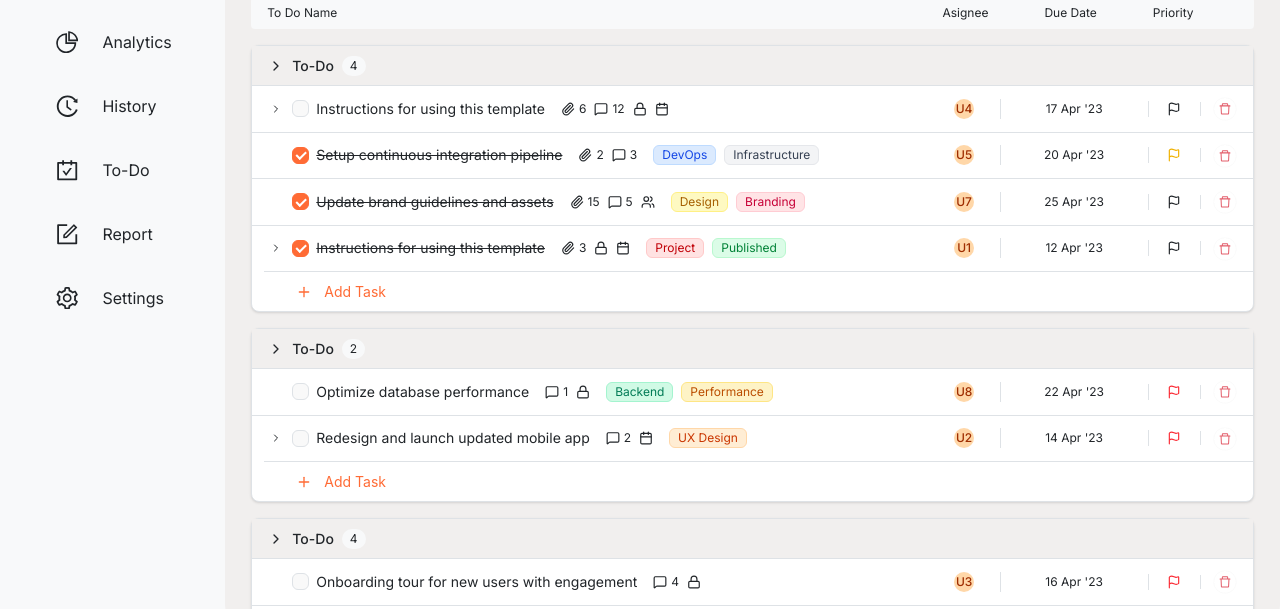
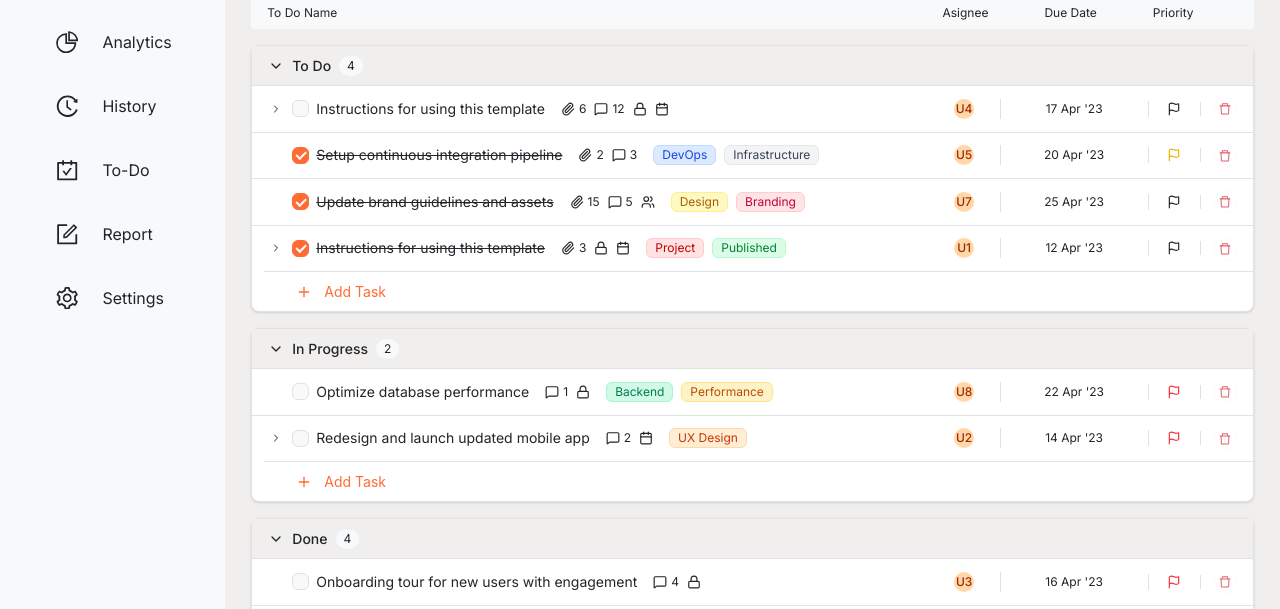
Before and after one commit to FreyGold/AntD, a React (Vite) app: page /todo in a window 1280 px wide. Shown: the part 163-772 px from the top of the page. Built offline with nearby package versions, Linux system fonts and the light colour scheme; data requests are answered from the project's data file.

Commit message:
feature: the header of table now is a collapse trigger

```diff
--- a/src/components/todo/Modal/ModalForm.tsx
+++ b/src/components/todo/Modal/ModalForm.tsx
@@ -42,6 +42,7 @@ const ModalForm = ({
             required: "'${label}' is required!",
          }}>
          <Form.Item name="id" initialValue={id} noStyle></Form.Item>
+         <Form.Item name="completed" initialValue={false} noStyle></Form.Item>
          {/* if the button is pressed from a certain table it will automatically contain it's id (type) */}
          {!columnId && (
             <Form.Item
--- a/src/components/todo/Table/Table.tsx
+++ b/src/components/todo/Table/Table.tsx
@@ -6,6 +6,7 @@ import type { ITask } from "@/services/types/ITask";
 import { SortableContext } from "@dnd-kit/sortable";
 import { Button } from "antd";
 import ModalButton from "../Modal/ModalButton";
+import { useState } from "react";
 
 const TodoList = ({
    tasks,
@@ -16,33 +17,59 @@ const TodoList = ({
    activeId: string | null;
    columnType: string;
 }) => {
+   const TableLabel = () => {
+      switch (columnId) {
+         case "1":
+            return "To Do";
+         case "2":
+            return "In Progress";
+         case "3":
+            return "Done";
+         default:
+            return "To Do";
+      }
+   };
+   const [open, setOpen] = useState(true);
    return (
       <div className="flex-1 min-w-full max-w-5xl bg-card border border-border rounded-lg shadow-sm">
-         <div className="flex items-center gap-2 px-4 py-3 border-b border-border w-full bg-[var(--c-background-dark)] h-10">
-            <ChevronRight className="w-4 h-4 text-muted-foreground" />
-            <h2 className="text-sm font-medium text-foreground">To-Do</h2>
+         <div
+            className="flex items-center gap-2 px-4 py-3 border-b border-border w-full bg-[var(--c-background-dark)] h-10 cursor-pointer"
+            onClick={() => setOpen(!open)}>
+            <ChevronRight
+               className={`w-4 h-4 text-muted-foreground transition-transform ${
+                  open ? "rotate-90" : ""
+               }`}
+            />
+            <h2 className="text-sm font-medium text-foreground">
+               {TableLabel()}
+            </h2>
             <span className="bg-background text-secondary-foreground rounded-full text-xs px-2 py-0.5 h-5 flex items-center">
                {tasks.length}
             </span>
          </div>
 
+         <div
+            className={`grid transition-[grid-template-rows] duration-300 ease-in-out ${
+               open ? "grid-rows-[1fr]" : "grid-rows-[0fr]"
+            }`}>
+            <div className="overflow-hidden">
                <div className="divide-y divide-border">
+                  <SortableContext id={columnId} items={tasks}>
                      {tasks.map((todo) => (
-               <SortableContext id={todo.id} key={todo.id} items={tasks}>
-                  <div>
                         <TableRow
+                           key={todo.id}
                            todo={todo}
                            activeId={activeId}
                            columnId={columnId}
                         />
-                  </div>
+                     ))}
                   </SortableContext>
-            ))}
                </div>
 
                <div className="px-4 py-3 border-t border-border ml-3 h-10 flex items-center">
-            {/* //TODO: change to antD button */}
-            <ModalButton columnId={columnId}></ModalButton>
+                  <ModalButton columnId={columnId} />
+               </div>
+            </div>
          </div>
       </div>
    );
```
Lines whose indentation alone changed are shown as unchanged.
